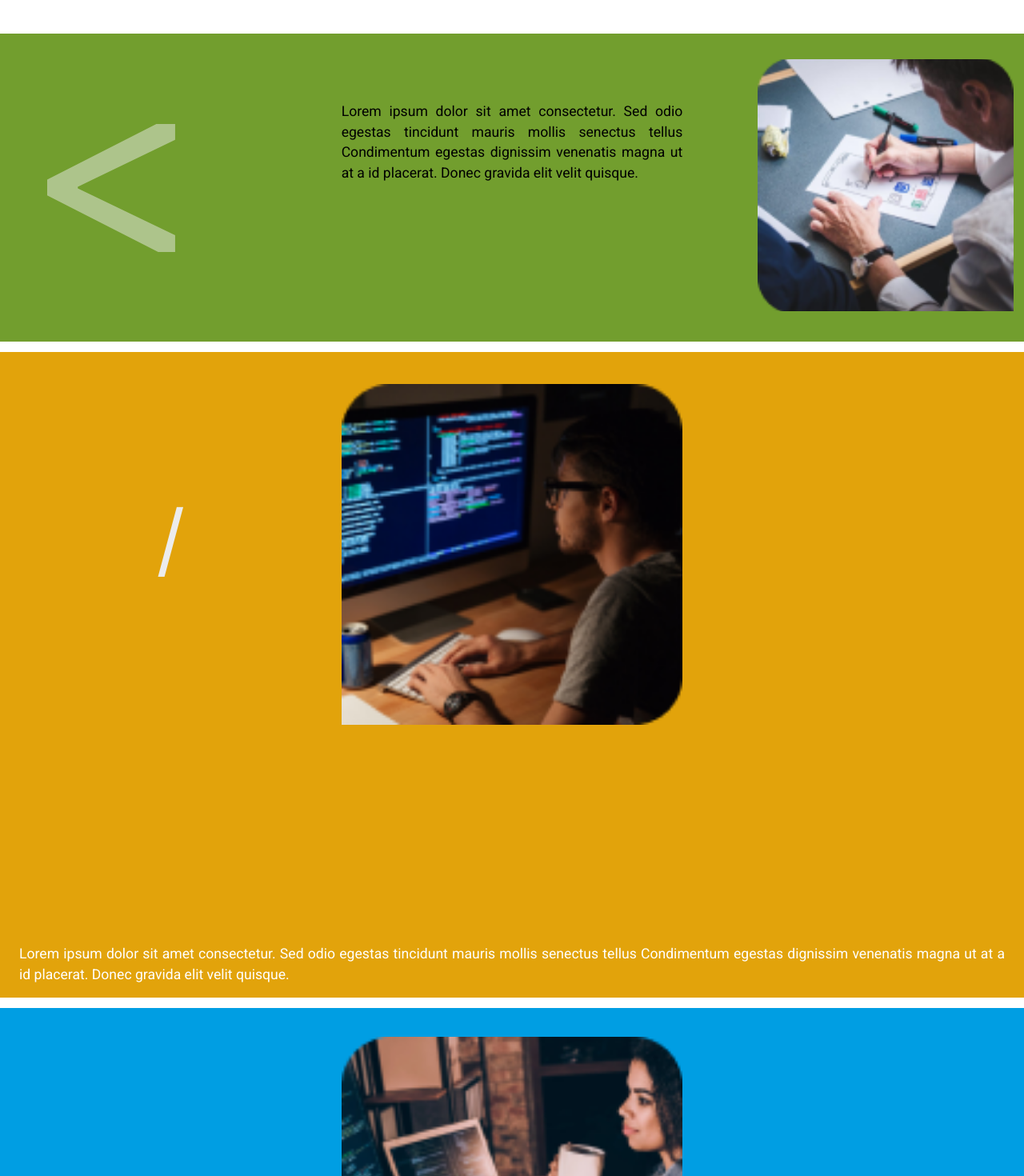
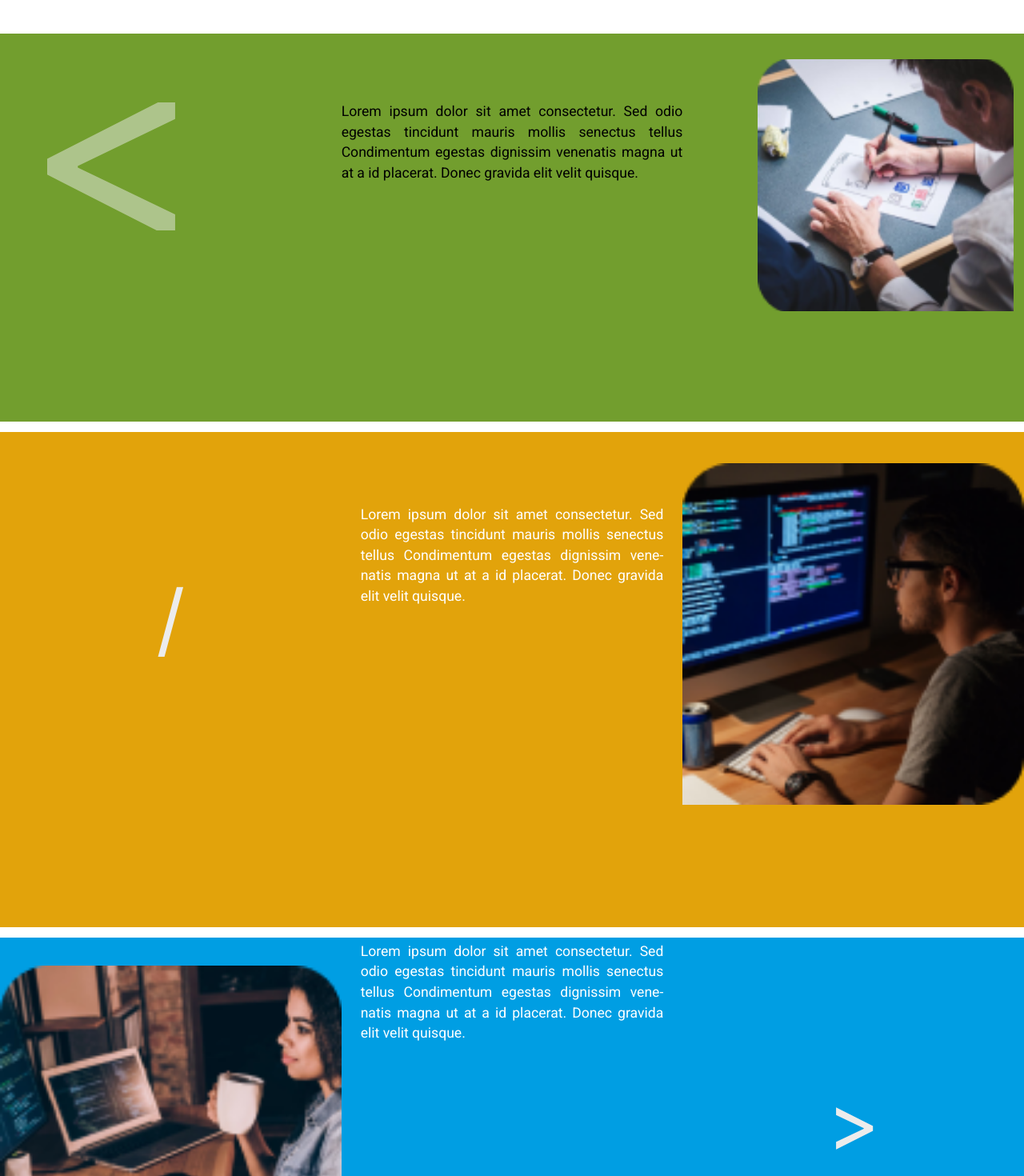
Before and after one commit to dlab-team/celulatd-1, a React (Create React App) app: page / in a window 1280 px wide. Shown: the part 1300-2770 px from the top of the page at 80% size. Built offline with nearby package versions, Linux system fonts and the light colour scheme; no server answers.

Commit message:
posicionamiento de elementos
Se posicionaron El Hero con todos su elementos internos y las card con todos sus elementos internos ambos en resolucion Desktop.

```diff
--- a/package.json
+++ b/package.json
@@ -16,6 +16,7 @@
     "react-bootstrap": "^2.7.2",
     "react-dom": "^18.2.0",
     "react-icons": "^4.7.1",
+    "react-responsive": "^9.0.2",
     "react-router-dom": "^6.9.0",
     "react-scripts": "^5.0.1",
     "react-slick": "^0.29.0",
--- a/src/components/landing/body/CarruselCalendario.js
+++ b/src/components/landing/body/CarruselCalendario.js
@@ -1,7 +1,7 @@
 import React, { useState, useEffect } from 'react';
 import axios from 'axios';
 import { Container,  Carousel } from 'react-bootstrap';
-import { useMediaQuery } from 'react-responsive';
+ import { useMediaQuery } from 'react-responsive';
 
 import '../../../scss/components/landing/body/_carrusel2.scss';
 
--- a/src/components/landing/body/CarruselStories.js
+++ b/src/components/landing/body/CarruselStories.js
@@ -1,7 +1,7 @@
 import React from 'react';
 import HistoriaUsuarios from '../../../utils/HistoriasUsuarios';
 import { Container,  Carousel } from 'react-bootstrap';
-import { useMediaQuery } from 'react-responsive';
+ import { useMediaQuery } from 'react-responsive';
 
 import '../../../scss/components/landing/body/_carrusel1.scss';
 
--- a/src/components/landing/footer/Footer.js
+++ b/src/components/landing/footer/Footer.js
@@ -8,7 +8,11 @@ import { FaFacebookF, FaTwitter, FaInstagram } from 'react-icons/fa';
 import drafts from '../../../assets/img/draftsVerde.svg';
 import logo3 from '../../../assets/img/logo3.svg';
 
+
+
 import '../../../scss/components/landing/footer/_footer.scss';
+
+
 
 export default function Footer() {
     return (
--- a/src/scss/components/landing/footer/_footer.scss
+++ b/src/scss/components/landing/footer/_footer.scss
@@ -1,4 +1,4 @@
-
+@import '../../../abstracts/mixins';
 
 .footer {
     background: #073B3A;
@@ -76,6 +76,8 @@
         padding-top: 2rem;
         margin-bottom: 2rem;
 
+
+
         .titles {
             display: flex;
             align-items: end;
@@ -112,7 +114,7 @@
         }
     }
 
-    .logo-footer {
+   /*  .logo-footer {
 
         height: 102px;
         width: 102px;
@@ -120,6 +122,18 @@
         top: 3265px;
 
 
+
+    } */
+
+
+    .logo-footer {
+        display: grid;
+        height: 102px;
+        width: 102px;
+        left: 93px;
+        top: 3265px;
+
+
+
     }
-
 }
--- a/src/scss/components/landing/header/_titles.scss
+++ b/src/scss/components/landing/header/_titles.scss
@@ -26,7 +26,7 @@
 @include media(md) {
     .titulos-nav{
         color: white;
-        margin-left: -7.375rem;
+
 
     }
 }
--- a/src/scss/layout/_landing.scss
+++ b/src/scss/layout/_landing.scss
@@ -2,7 +2,8 @@
 @import '../abstracts/_variables.scss';
 
 
-.container {  display: grid;
+.container {
+  display: grid;
   grid-template-columns: 1fr 1fr 1fr;
   grid-template-rows: .1fr .3fr .1fr 1fr .5fr .5fr .3fr .5fr .3fr .2fr .3fr .5fr .5fr .5fr .5fr .5fr .5fr 1fr 1fr;
   gap: 13px 0px;
@@ -11,113 +12,229 @@
   padding: 0 !important;
   box-sizing: border-box !important;
   min-width: 100%;
-@include media (md){
-  grid-template-rows: .1fr .3fr .2fr 1fr .5fr .5fr .3fr .5fr .3fr .5fr .3fr .5fr .5fr .5fr .5fr .5fr .5fr 1fr 1fr;
-}
+
+  @include media (md) {
+    grid-template-rows: .1fr .3fr .2fr 1fr .5fr .5fr .3fr .5fr .3fr .5fr .3fr .5fr .5fr .5fr .5fr .5fr .5fr 1fr 1fr;
+  }
 }
 
-.header { grid-area: 1 / 1 / 4 / 4; }
+.header {
+  grid-area: 1 / 1 / 4 / 4;
+}
 
-.bg-hero { grid-area: 1 / 1 / 4 / 4;
-height: 3fr ;}
+.bg-hero {
+  grid-area: 1 / 1 / 4 / 4;
+  height: 3fr;
+}
 
-.imput-hero { grid-area: 1 / 2 / 2 / 4; }
-
-.btn-hero { grid-area: 2 / 3 / 3 / 4; }
-
-.titles-hero { grid-area: 2 / 2 / 3 / 3; }
-
-.logo-hero { grid-area: 2 / 1 / 3 / 2; }
-
-.menu-nav { grid-area: 3 / 2 / 4 / 4;
-height: 1fr; }
-
-.body { grid-area: 4 / 1 / 18 / 4; }
-
-.bg-call-to-action { grid-area: 4 / 1 / 5 / 4;
-height: 1fr;}
-
-.call-to-action { grid-area: 4 / 1 / 5 / 4; }
-
-.bg-comunidad { grid-area: 5 / 1 / 6 / 4; }
-
-.comunidad { grid-area: 5 / 1 / 6 / 4; }
-
-.bg-card1 { grid-area: 6 / 1 / 8 / 4;
-height: 2fr; }
-
-.svg-card1 { grid-area: 6 / 1 / 7 / 2;
-  @include media(lg) {
-    grid-area: 6 / 1 / 8 / 1;
+.imput-hero {
+  grid-area: 1 / 2 / 2 / 4;
+  @include media(lg){
+    grid-area:1/2 2/4 ;
   }
 
 }
 
-.img-card1 { grid-area: 6 / 2 / 7 / 3;
+.btn-hero {
+  grid-area: 2 / 3 / 3 / 4;
+  @include media(lg){
+    grid-area:2/3 3/4 ;
+  }
+}
+
+.titles-hero {
+  grid-area: 2 / 2 / 3 / 3;
+  @include media(lg){
+    grid-area:2/2  3/3;
+  }
+}
+
+.logo-hero {
+  grid-area: 2 / 1 / 3 / 2;
+  @include media(lg){
+    grid-area:2/1  3/2;
+  }
+}
+
+.menu-nav {
+  grid-area: 3 / 2 / 4 / 4;
+  height: 1fr;
+  @include media(lg){
+    grid-area:3/2 4/4;
+  }
+}
+
+.body {
+  grid-area: 4 / 1 / 18 / 4;
+}
+
+.bg-call-to-action {
+  grid-area: 4 / 1 / 5 / 4;
+  height: 1fr;
+}
+
+.call-to-action {
+  grid-area: 4 / 1 / 5 / 4;
+
+}
+
+.bg-comunidad {
+  grid-area: 5 / 1 / 6 / 4;
+}
+
+.comunidad {
+  grid-area: 5 / 1 / 6 / 4;
+}
+
+.bg-card1 {
+  grid-area: 6 / 1 / 8 / 4;
+  height: 2fr;
+
+}
+
+.svg-card1 {
+  grid-area: 6 / 1 / 7 / 2;
+
+  @include media(lg) {}
+
+}
+
+.img-card1 {
+  grid-area: 6 / 2 / 7 / 3;
+
   @include media(lg) {
-    grid-area: 6 / 3 / 8 / 3;
+    grid-area: 6/3;
   }
 
 }
 
 .text-card1 {
-  grid-area: 7 / 1 / 8 / 4;height: 1fr;
+  grid-area: 7 / 1 / 8 / 4;
+  height: 1fr;
+
   @include media(lg) {
-    grid-area: 6 / 2/ 8 / 2;
-  height: 1fr
+    grid-area: 6/2;
   }
 
 
 }
 
-.bg-card2 { grid-area: 8 / 1 / 10 / 4;
-  height: 2fr; }
+.bg-card2 {
+  grid-area: 8 / 1 / 10 / 4;
+  height: 2fr;
+}
 
-.svg-card2 { grid-area: 8 / 1 / 9 / 2; }
+.svg-card2 {
+  grid-area: 8 / 1 / 9 / 2;
+}
 
-.img-card2 { grid-area: 8 / 2 / 9 / 3; }
+.img-card2 {
+  grid-area: 8 / 2 / 9 / 3;
 
-.text-card2 { grid-area: 9 / 1 / 10 / 4;
-  height: 1fr; }
+  @include media(lg) {
+    grid-area: 8/3;
+  }
+}
 
-.bg-card3 { grid-area: 10 / 1 / 12 / 4;
-  height: 2fr; }
 
-.img-card3 { grid-area: 10 / 2 / 11 / 3; }
+.text-card2 {
+  grid-area: 9 / 1 / 10 / 4;
+  height: 1fr;
 
-.text-card3 { grid-area: 11 / 1 / 12 / 4;
-  height: 1fr;}
+  @include media(lg) {
+    grid-area: 8/2;
+  }
+}
 
-.bg-experiencia { grid-area: 12 / 1 / 13 / 4;
-height: 1fr; }
+.bg-card3 {
+  grid-area: 10 / 1 / 12 / 4;
+  height: 2fr;
 
-.experiencia { grid-area: 12 / 1 / 13 / 4; }
+}
 
-.bg-carousel1 { grid-area: 13 / 1 / 15 / 4;
-height: 1fr;}
+.img-card3 {
+  grid-area: 10 / 2 / 11 / 3;
 
-.carousel1 { grid-area: 13 / 1 / 15 / 4;
-height: 1fr; }
+  @include media(lg) {
+    grid-area: 10/1;
+  }
+}
 
-.bg-agenda { grid-area: 15 / 1 / 16 / 4;
-height: 1fr; }
+.text-card3 {
+  grid-area: 11 / 1 / 12 / 4;
+  height: 1fr;
 
-.agenda { grid-area: 15 / 1 / 16 / 4;
-height: 1fr; }
+  @include media(lg) {
+    grid-area: 10/2 /11/3;
+  }
+}
 
-.bg-carousel2 { grid-area: 16 / 1 / 18 / 4;
-height: 1fr; }
+.bg-experiencia {
+  grid-area: 12 / 1 / 13 / 4;
+  height: 1fr;
+}
 
-.carousel2 { grid-area: 16 / 1 / 18 / 4;
-height: 1fr;}
+.experiencia {
+  grid-area: 12 / 1 / 13 / 4;
+}
 
-.footer { grid-area: 18 / 1 / 20 / 4;
-height: 1fr; }
+.bg-carousel1 {
+  grid-area: 13 / 1 / 15 / 4;
+  height: 1fr;
+}
 
-.bg-footer { grid-area: 18 / 1 / 20 / 4;
-height: 1fr;}
+.carousel1 {
+  grid-area: 13 / 1 / 15 / 4;
+  height: 1fr;
+}
 
-.footer-content { grid-area: 18 / 1 / 20 / 4;
-height: 1fr; }
+.bg-agenda {
+  grid-area: 15 / 1 / 16 / 4;
+  height: 1fr;
+}
 
-.svg-card3 { grid-area: 10 / 3 / 11 / 4; }
+.agenda {
+  grid-area: 15 / 1 / 16 / 4;
+  height: 1fr;
+}
+
+.bg-carousel2 {
+  grid-area: 16 / 1 / 18 / 4;
+  height: 1fr;
+}
+
+.carousel2 {
+  grid-area: 16 / 1 / 18 / 4;
+  height: 1fr;
+}
+
+.footer {
+  grid-area: 18 / 1 / 20 / 4;
+  height: 1fr;
+
+
+  .logo-and-title {
+
+    .logo-footer {
+      img {
+        @include media(lg) {
+          grid-area: 19/3;
+        }
+      }
+    }
+  }
+}
+
+.bg-footer {
+  grid-area: 18 / 1 / 20 / 4;
+  height: 1fr;
+}
+
+.footer-content {
+  grid-area: 18 / 1 / 20 / 4;
+  height: 1fr;
+}
+
+.svg-card3 {
+  grid-area: 10 / 3 / 11 / 4;
+}
```
Also changed, not shown: 1 other file (tests, documents, lock files or other folders).
